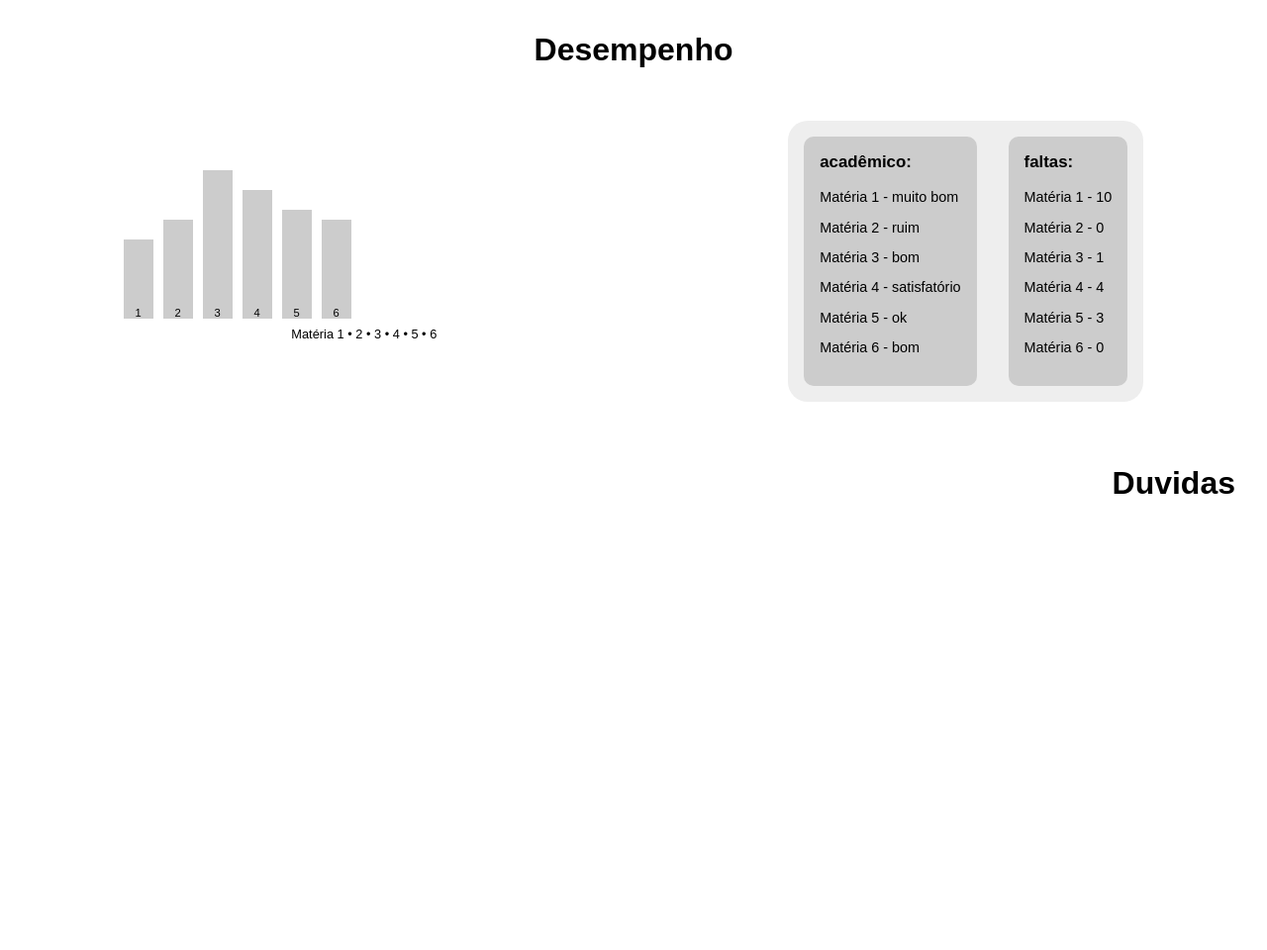
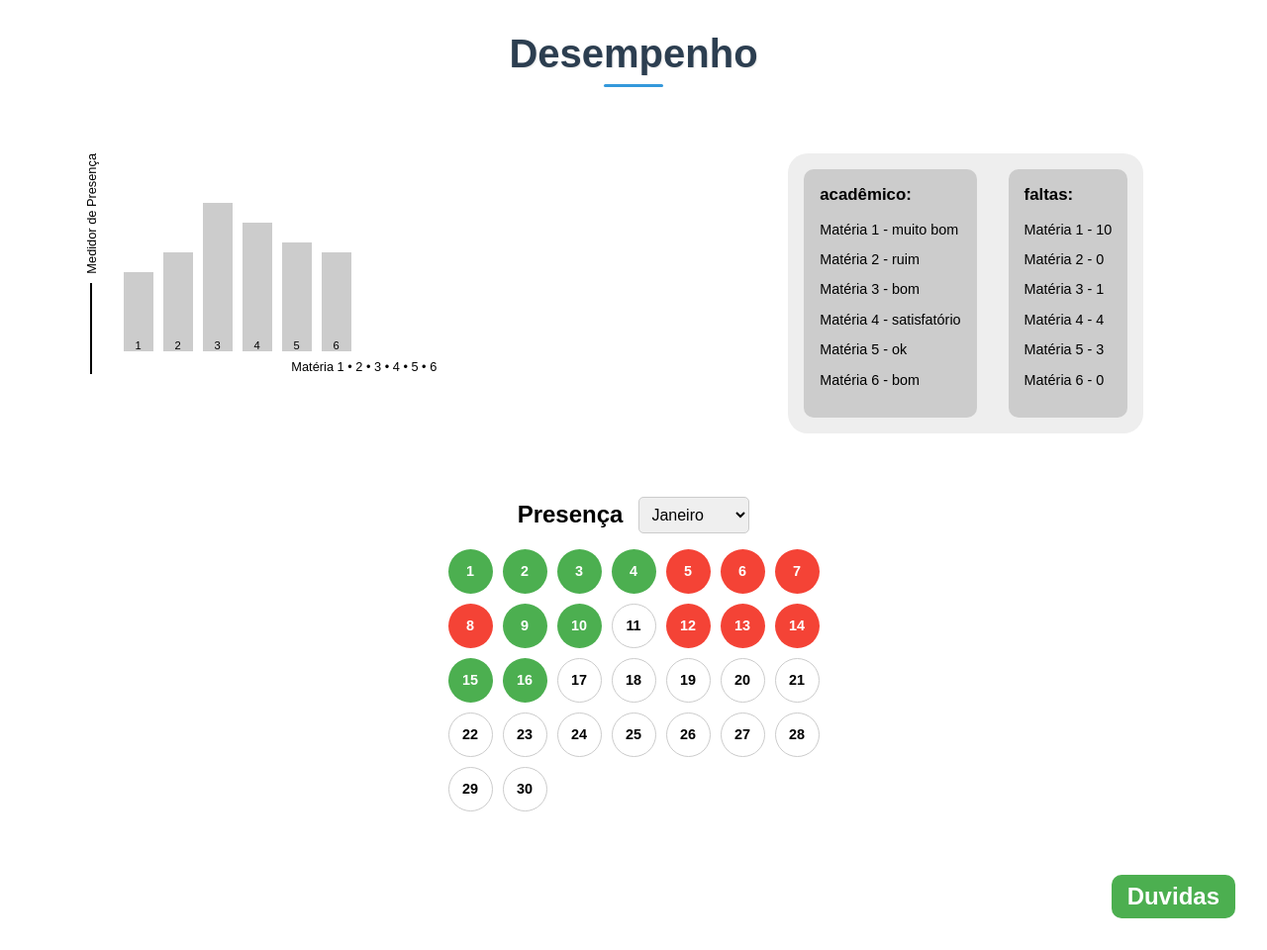
Before and after one commit to MathhAraujo/REPO-PROJETO2, a Django app: page /v1/desempenho/ in a window 1280 px wide. Shown: the part 73-1033 px from the top of the page at 99% size. Before the commit the page ends 572 px from the top, so only its background shows below. Run offline with Django 5.2, Linux system fonts and the light colour scheme.

Commit message:
calendario e estilização

```diff
--- a/api/templates/desempenho.html
+++ b/api/templates/desempenho.html
@@ -36,7 +36,24 @@
         h1 {
             text-align: center;
             margin-top: 2rem;
+            font-size: 2.5rem;
+            font-weight: 700;
+            color: #2c3e50;
+            text-shadow: 1px 1px 2px rgba(0,0,0,0.1);
+            position: relative;
+            padding-bottom: 0.5rem;
         }
+
+        h1::after {
+            content: '';
+            width: 60px;
+            height: 3px;
+            background-color: #3498db;
+            display: block;
+            margin: 0.5rem auto 0 auto;
+            border-radius: 3px;
+        }
+
 
         .content {
             display: flex;
@@ -94,8 +111,75 @@
         .duvidas {
             text-align: right;
             padding: 2rem;
-            font-size: 2rem;
+        }
+
+        .duvidas button {
+            font-size: 1.5rem;
             font-weight: bold;
+            padding: 0.5rem 1rem;
+            border: none;
+            border-radius: 10px;
+            background-color: #4CAF50;
+            color: white;
+            cursor: pointer;
+        }
+
+        .presenca {
+            margin: 2rem;
+        }
+
+        .presenca-header {
+            display: flex;
+            align-items: center;
+            justify-content: center;
+            gap: 1rem;
+            margin-bottom: 1rem;
+        }
+
+        .presenca h2 {
+            margin: 0;
+        }
+
+        .grade {
+            display: grid;
+            grid-template-columns: repeat(7, 45px);
+            gap: 10px;
+            justify-content: center;
+        }
+
+        .dia {
+            width: 45px;
+            height: 45px;
+            display: flex;
+            align-items: center;
+            justify-content: center;
+            font-size: 0.9rem;
+            border-radius: 50%;
+            border: none;
+            cursor: pointer;
+            color: white;
+            font-weight: bold;
+        }
+
+        .verde {
+            background-color: #4CAF50;
+        }
+
+        .vermelho {
+            background-color: #f44336;
+        }
+
+        .branco {
+            background-color: #ffffff;
+            color: black;
+            border: 1px solid #ccc;
+        }
+
+        select {
+            padding: 0.5rem;
+            border-radius: 5px;
+            border: 1px solid #ccc;
+            font-size: 1rem;
         }
     </style>
 </head>
@@ -103,7 +187,7 @@
 
     <header>
         <div class="logo">
-            <img src="logo.png" alt="Logo"> <!-- substitua por sua logo -->
+            <img src="logo.png" alt="Logo">
             <span>solidaire</span>
         </div>
         <div class="user-info">
@@ -116,7 +200,13 @@
 
     <div class="content">
         <!-- Gráfico -->
-        <div class="grafico">
+        <div class="grafico" style="position: relative;">
+            <!-- Linha vertical com legenda -->
+            <div style="position: absolute; left: -40px; top: 0; bottom: 0; display: flex; flex-direction: column; align-items: center;">
+                <div style="writing-mode: vertical-rl; transform: rotate(180deg); font-size: 0.8rem; margin-bottom: 10px;">Medidor de Presença</div>
+                <div style="width: 2px; background-color: #000; flex-grow: 1;"></div>
+            </div>
+
             <div class="barra-container">
                 <div class="barra" style="height: 80px;">1</div>
                 <div class="barra" style="height: 100px;">2</div>
@@ -158,7 +248,64 @@
         </div>
     </div>
 
-    <div class="duvidas">Duvidas</div>
+
+    <div class="presenca">
+        <div class="presenca-header">
+            <h2>Presença</h2>
+            <select>
+                <option>Janeiro</option>
+                <option>Fevereiro</option>
+                <option>Março</option>
+                <option>Abril</option>
+                <option>Maio</option>
+                <option>Junho</option>
+                <option>Julho</option>
+                <option>Agosto</option>
+                <option>Setembro</option>
+                <option>Outubro</option>
+                <option>Novembro</option>
+                <option>Dezembro</option>
+            </select>
+        </div>
+        <div class="grade">
+            <button class="dia verde">1</button>
+            <button class="dia verde">2</button>
+            <button class="dia verde">3</button>
+            <button class="dia verde">4</button>
+            <button class="dia vermelho">5</button>
+            <button class="dia vermelho">6</button>
+            <button class="dia vermelho">7</button>
+            <button class="dia vermelho">8</button>
+            <button class="dia verde">9</button>
+            <button class="dia verde">10</button>
+            <button class="dia branco">11</button>
+            <button class="dia vermelho">12</button>
+            <button class="dia vermelho">13</button>
+            <button class="dia vermelho">14</button>
+            <button class="dia verde">15</button>
+            <button class="dia verde">16</button>
+            <button class="dia branco">17</button>
+            <button class="dia branco">18</button>
+            <button class="dia branco">19</button>
+            <button class="dia branco">20</button>
+            <button class="dia branco">21</button>
+            <button class="dia branco">22</button>
+            <button class="dia branco">23</button>
+            <button class="dia branco">24</button>
+            <button class="dia branco">25</button>
+            <button class="dia branco">26</button>
+            <button class="dia branco">27</button>
+            <button class="dia branco">28</button>
+            <button class="dia branco">29</button>
+            <button class="dia branco">30</button>
+
+        </div>
+    </div>
+
+
+    <div class="duvidas">
+        <button>Duvidas</button>
+    </div>
 
 </body>
 </html>
```
